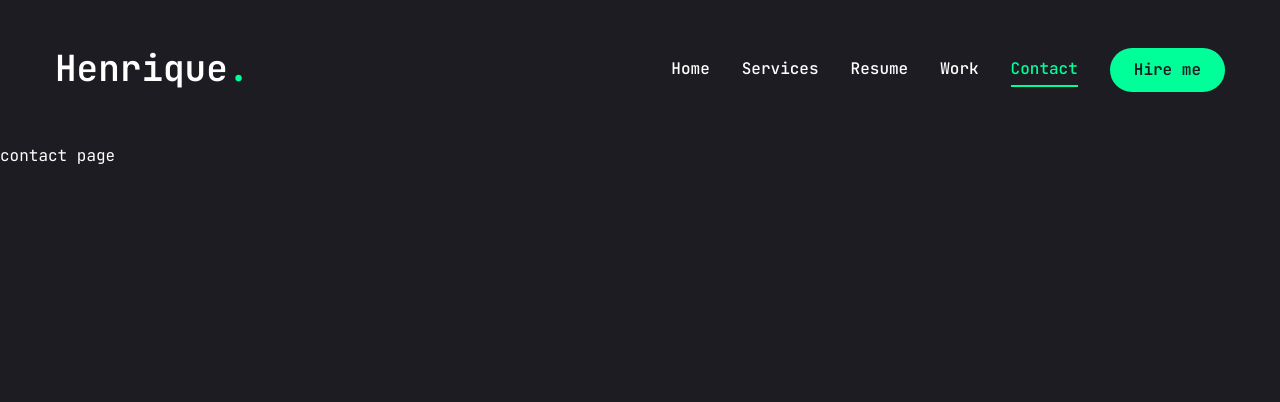
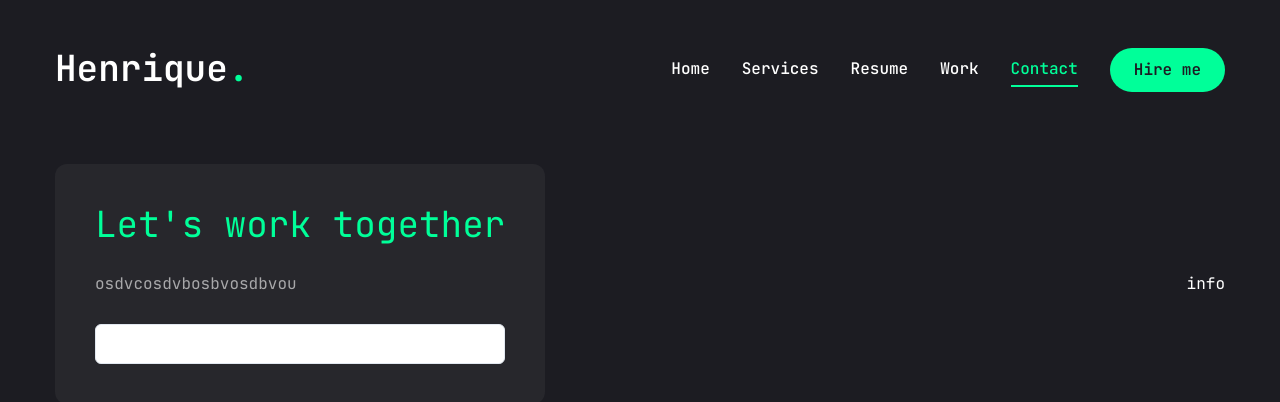
Before and after one commit to henriquelbk/henrique-portfolio, a Next.js app: page /contact in a window 1280 px wide. Shown: the top 402 px of the page. Built offline with nearby package versions, Linux system fonts and the light colour scheme.

Commit message:
Contact page created

```diff
--- a/app/contact/page.jsx
+++ b/app/contact/page.jsx
@@ -1,9 +1,64 @@
+"use client";
 
+import { Button } from "@/components/ui/button";
+import { Input } from "@/components/ui/input";
+import { Textarea } from "@/components/ui/textarea";
+import {
+  Select,
+  SelectContent,
+  SelectGroup,
+  SelectItem,
+  SelectLabel,
+  SelectTrigger,
+  SelectValue,
+} from "@/components/ui/select";
+import { FaPhoneAlt, FaEnvelope, FaMapMarkedAlt } from "react-icons/fa";
+import { motion } from "framer-motion";
+
+const info = [
+  {
+    icon: <FaPhoneAlt />,
+    title: "Phone",
+    description: "(+55) 21 967313101",
+  },
+  {
+    icon: <FaEnvelope />,
+    title: "Email",
+    description: "loubackhenrique123@gmail.com",
+  },
+  {
+    icon: <FaMapMarkedAlt />,
+    title: "Address",
+    description: "Rio de Janeiro, Brazil.",
+  },
+];
 
 const Contact = () => {
   return (
-    <div>contact page</div>
-  )
-}
+    <motion.section
+      initial={{ opacity: 0 }}
+      animate={{
+        opacity: 1,
+        transition: { delay: 2.4, duration: 0.4, ease: "easeIn" },
+      }}
+      className="py-6"
+    >
+      <div className="container mx-auto">
+        <div className="flex flex-col xl:flex-row gap-[30px]">
+          <div className="xl:h-[54%] order-2 xl:order-none">
+            <form className="flex flex-col gap-6 p-10 bg-[#27272c] rounded-xl">
+              <h3 className="text-4xl text-accent">Let's work together</h3>
+              <p className="text-white/60">osdvcosdvbosbvosdbvou</p>
+              <div>
+                <Input />
+              </div>
+            </form>
+          </div>
+          <div className="flex-1 flex items-center xl:justify-end order-1 xl:order-none mb-8 xl:mb-0">info</div>
+        </div>
+      </div>
+    </motion.section>
+  );
+};
 
-export default Contact
+export default Contact;
```
